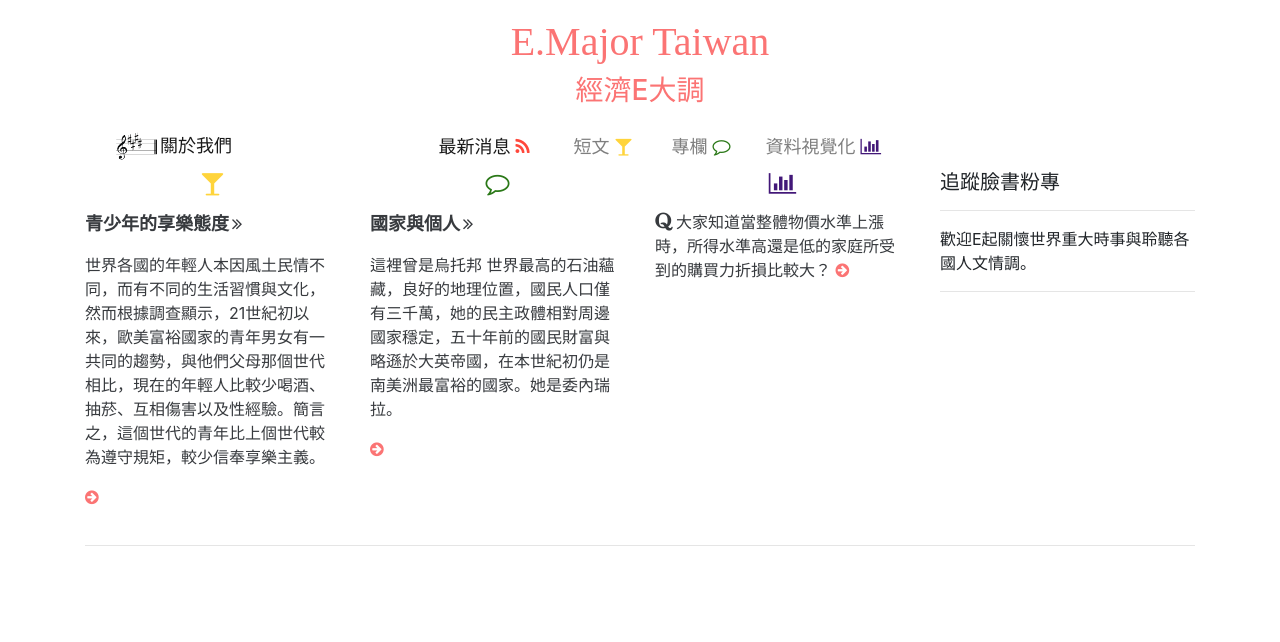
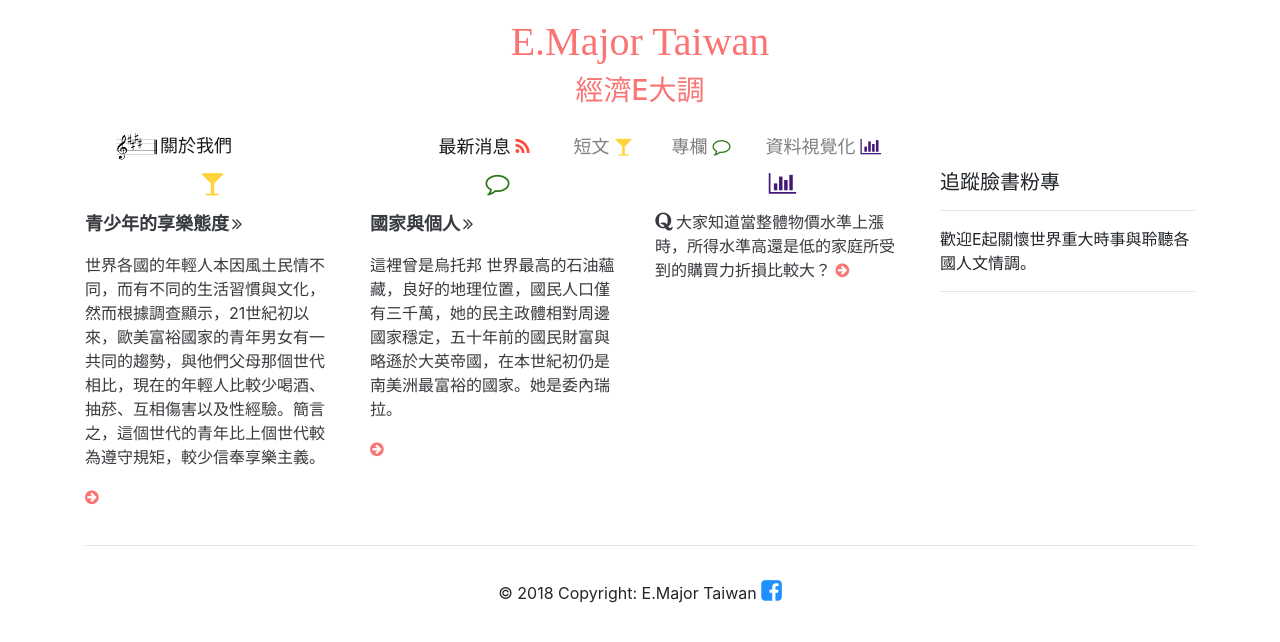
Before and after one commit to tpemartin/emajortaiwan, a Jekyll site: the page built from index.html, in a window 1280 px wide. Shown: the top 642 px of the page. Built offline with Jekyll 4.4.1, drawn with Linux system fonts in a browser that asks for light colours; some web fonts are replaced; comment, search, counter and statistics services are not loaded.

Commit message:
step10:新增footer
在includes資料夾中新增footer.html檔，在這個檔案中製作網站的footer
完成後，引入default.html中的底部，之後任何套用default模板的網頁便都會出現此footer

```diff
--- /dev/null
+++ b/_includes/footer.html
@@ -0,0 +1,10 @@
+<!-- Footer -->
+<footer class="page-footer font-small cyan darken-3">
+
+    <div class="footer-copyright text-center py-3">© 2018 Copyright:
+      E.Major Taiwan <a href="https://www.facebook.com/Emajortaiwanforu/"><i class="fa fa-facebook-square" style="font-size:24px;color:DodgerBlue"></i></a>
+    </div>
+    <!-- Copyright -->
+
+  </footer>
+  <!-- Footer -->
--- a/_layouts/default.html
+++ b/_layouts/default.html
@@ -11,4 +11,6 @@
 <script src="{{site.baseurl}}/assets/bootstrap/js/bootstrap.min.js"></script>
 </body>
 
+{% include footer.html %}
+
 </html>
```
